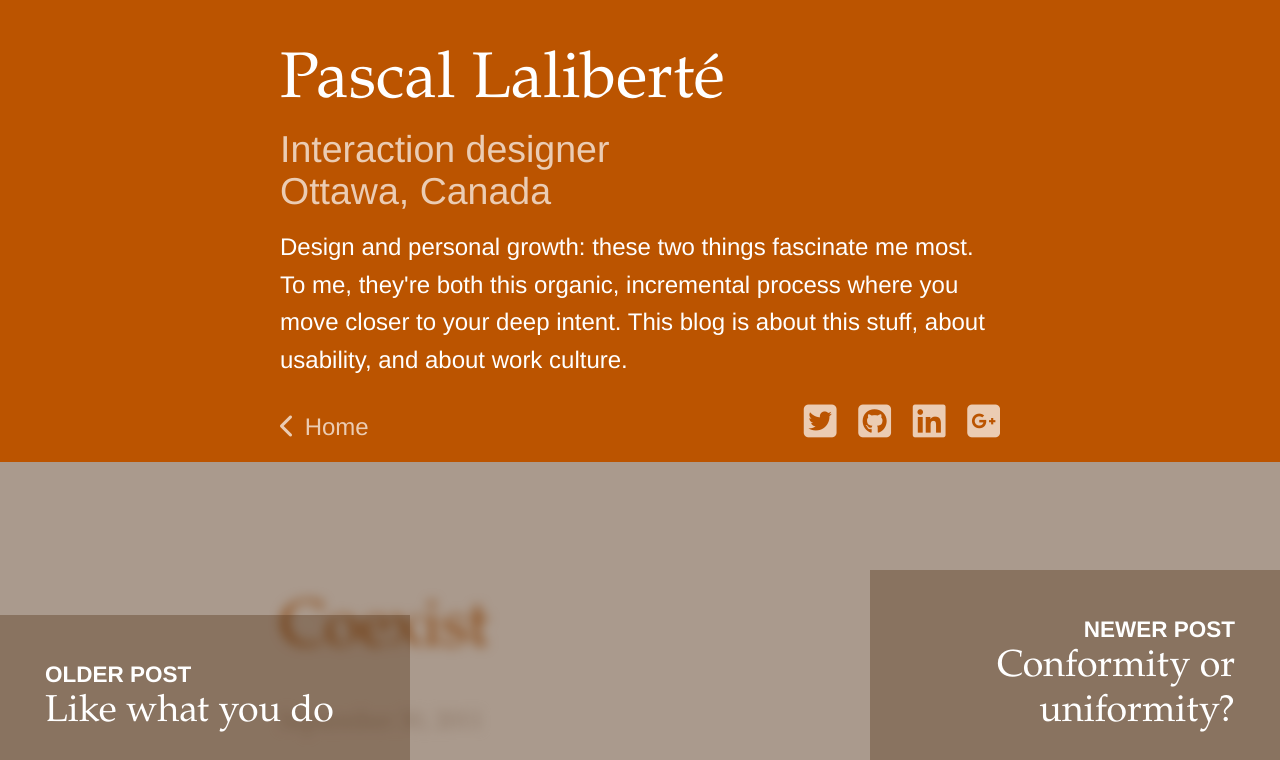
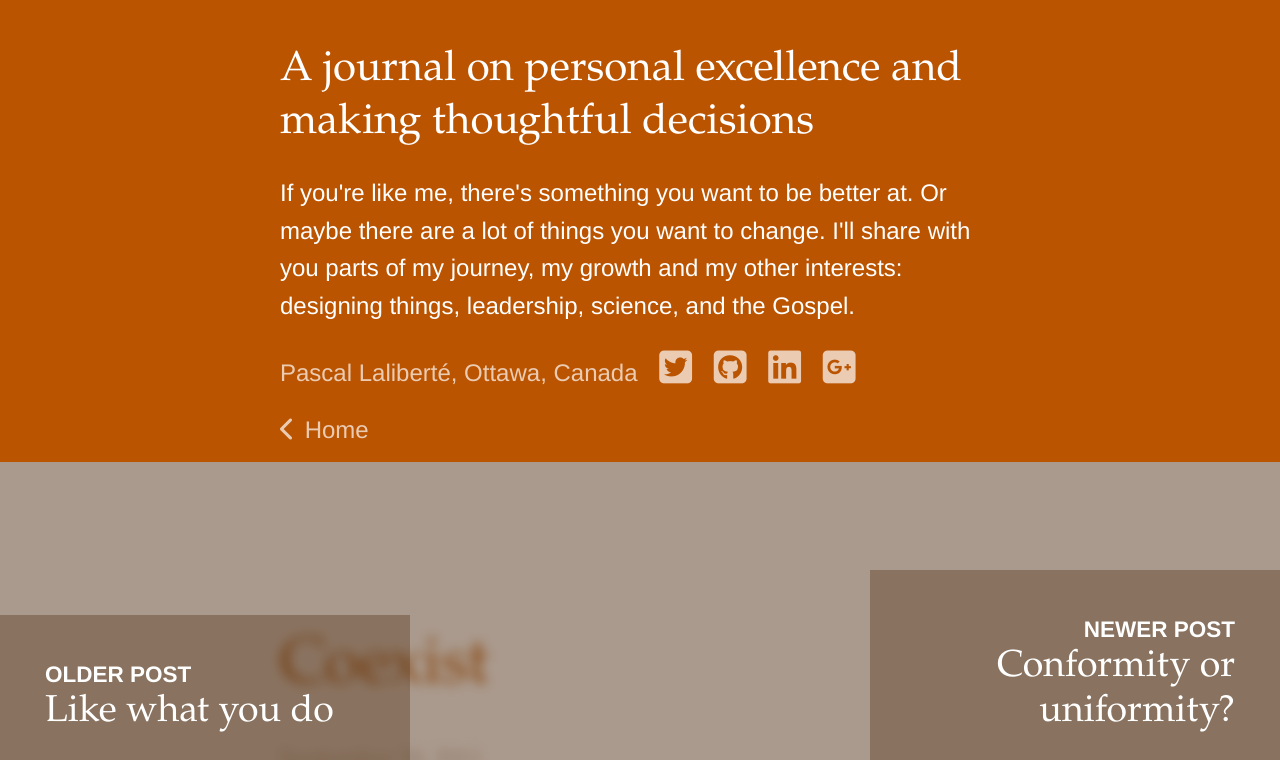
Before and after one commit to pascallaliberte/by.pascallaliberte.me, a Jekyll site: the page built from _posts/tumblr/2011-09-30-coexist.html, in a window 1280 px wide, cut to the strip 0-760 px from the top of the page. Built offline with Jekyll 4.4.1, drawn with Linux system fonts in a browser that asks for light colours; nearby versions of some CDN libraries; library files that are not in the unit come from our copies.

Commit message:
Rewrote my intro: "A journal on personal excellence and making thoughtful decisions" - Rewrote the about paragraph, naming my other interests: designing things, leadership, science, and the Gospel.

```diff
--- a/_includes/about.html
+++ b/_includes/about.html
@@ -2,21 +2,15 @@
 
   <div class="about-details">
     {% if page.key == "is-home" %}
-    <h1 class="about-name">Pascal Laliberté</h1>
+    <h1 class="about-name">A journal on personal excellence and making thoughtful decisions</h1>
     {% else %}
-    <h2 class="about-name">Pascal Laliberté</h2>
+    <h2 class="about-name">A journal on personal excellence and making thoughtful decisions</h2>
     {% endif %}
-    <div class="about-title">Interaction designer<br /> Ottawa, Canada</div>
 
-    <p>Design and personal growth: these two things fascinate me most. To me, they're both this organic, incremental process where you move closer to your deep intent. This blog is about this stuff, about usability, and about work culture.</p>
-
-    <div class="about-links">
-      {% if page.key == null or page.key != "is-home" or paginator.page > 1 %}
-      <a class="about-links-home" href="{{ site.baseurl}}/" rel="home">
-        <i class="fa fa-chevron-left"></i> Home
-      </a>
-      {% endif %}
-      <p class="about-links-follow">
+    <p>If you're like me, there's something you want to be better at. Or maybe there are a lot of things you want to change. I'll share with you parts of my journey, my growth and my other interests: designing things, leadership, science, and the Gospel.</p>
+    <p class="about-signature">
+      <span class="about-signature-name">Pascal Laliberté, Ottawa, Canada</span>
+      <span class="about-signature-follow">
         <a href="http://twitter.com/pascallaliberte" title="Twitter: @pascallaliberte">
           <i class="fa fa-twitter-square"></i>
           <span class="is-hidden">Twitter</span>
@@ -33,7 +27,15 @@
           <i class="fa fa-google-plus-square"></i>
           <span class="is-hidden">Google+</span>
         </a>
-      </p>
+      </span>
+    </p>
+
+    <div class="about-links">
+      {% if page.key == null or page.key != "is-home" or paginator.page > 1 %}
+      <a class="about-links-home" href="{{ site.baseurl}}/" rel="home">
+        <i class="fa fa-chevron-left"></i> Home
+      </a>
+      {% endif %}
     </div>
   </div>
 
--- a/_includes/intro.html
+++ b/_includes/intro.html
@@ -1,3 +1,3 @@
 <div class="intro" id="article">
-  <a class="intro-more" href="#about">Pascal Laliberté &mdash; Interaction designer</a>
+  <a class="intro-more" href="#about">A journal on personal excellence and on making thoughtful decisions &mdash; by <em>Pascal Laliberté</em></a>
 </div>
--- a/a/css/screen.css
+++ b/a/css/screen.css
@@ -700,8 +700,13 @@ a.intro-more {
   text-decoration: none;
   color: inherit;
 }
+/* line 14, ../sass/modules/intro.sass */
+a.intro-more em {
+  text-decoration: underline;
+  font-style: normal;
+}
 
-/* line 15, ../sass/modules/intro.sass */
+/* line 18, ../sass/modules/intro.sass */
 a.intro-more:hover, a.intro-more:active {
   text-decoration: underline;
 }
@@ -709,10 +714,10 @@ a.intro-more:hover, a.intro-more:active {
 /* line 7, ../sass/modules/about.sass */
 .js .about {
   position: absolute;
-  font-size: 16px;
-  font-size: 1.6rem;
-  line-height: 20px;
-  line-height: 2rem;
+  font-size: 14px;
+  font-size: 1.4rem;
+  line-height: 18px;
+  line-height: 1.8rem;
   height: 308px;
   height: 30.8rem;
   background: #bb5400;
@@ -776,15 +781,14 @@ a.intro-more:hover, a.intro-more:active {
 
 /* line 46, ../sass/modules/about.sass */
 .about-name {
-  font-size: 35px;
-  font-size: 3.5rem;
-  line-height: 40px;
-  line-height: 4rem;
+  font-size: 18px;
+  font-size: 1.8rem;
+  line-height: 25px;
+  line-height: 2.5rem;
   margin-top: 30px;
   margin-top: 3rem;
   margin-bottom: 15px;
   margin-bottom: 1.5rem;
-  max-width: 10em;
   font-family: adelle, "Palatino Linotype", "Charcoal", "Georgia", serif;
   font-weight: 400;
   font-style: normal;
@@ -792,45 +796,15 @@ a.intro-more:hover, a.intro-more:active {
 @media (min-width: 512px) {
   /* line 46, ../sass/modules/about.sass */
   .about-name {
-    font-size: 43px;
-    font-size: 4.3rem;
-    line-height: 50px;
-    line-height: 5rem;
-    margin-top: 30px;
-    margin-top: 3rem;
+    font-size: 28px;
+    font-size: 2.8rem;
+    line-height: 35px;
+    line-height: 3.5rem;
   }
 }
 
-/* line 60, ../sass/modules/about.sass */
-.about-title {
-  font-size: 22px;
-  font-size: 2.2rem;
-  line-height: 25px;
-  line-height: 2.5rem;
-  margin-top: -10px;
-  margin-top: -1rem;
-  margin-bottom: -5px;
-  margin-bottom: -0.5rem;
-  max-width: 10em;
-  font-family: adelle-sans, "Helvetica Neue", Helvetica, Arial, sans-serif;
-  font-weight: 400;
-  font-style: normal;
-  color: rgba(255, 255, 255, 0.7);
-}
-@media (min-width: 512px) {
-  /* line 60, ../sass/modules/about.sass */
-  .about-title {
-    font-size: 25px;
-    font-size: 2.5rem;
-    line-height: 28px;
-    line-height: 2.8rem;
-    margin-bottom: -5px;
-    margin-bottom: -0.5rem;
-  }
-}
-
-/* line 75, ../sass/modules/about.sass */
-.js .about-links {
+/* line 59, ../sass/modules/about.sass */
+.js .about-links, .js .about-signature {
   overflow: hidden;
   *zoom: 1;
   color: rgba(255, 255, 255, 0.7);
@@ -840,8 +814,8 @@ a.intro-more:hover, a.intro-more:active {
   line-height: 1.8rem;
 }
 @media (min-width: 512px) {
-  /* line 75, ../sass/modules/about.sass */
-  .js .about-links {
+  /* line 59, ../sass/modules/about.sass */
+  .js .about-links, .js .about-signature {
     font-size: 16px;
     font-size: 1.6rem;
     line-height: 25px;
@@ -849,61 +823,71 @@ a.intro-more:hover, a.intro-more:active {
   }
 }
 
-/* line 84, ../sass/modules/about.sass */
+/* line 68, ../sass/modules/about.sass */
+.js .about-links {
+  margin-top: -3px;
+  margin-top: -0.3rem;
+}
+
+/* line 71, ../sass/modules/about.sass */
 .js .about-links-home {
   float: left;
   display: inline-block;
-  padding-top: 6px;
-  padding-top: 0.6rem;
 }
-@media (min-width: 512px) {
-  /* line 84, ../sass/modules/about.sass */
-  .js .about-links-home {
-    padding-top: 2px;
-    padding-top: 0.2rem;
-  }
-}
-@media (min-width: 880px) {
-  /* line 84, ../sass/modules/about.sass */
-  .js .about-links-home {
-    padding-top: 3px;
-    padding-top: 0.3rem;
-  }
-}
-@media (min-width: 1100px) {
-  /* line 84, ../sass/modules/about.sass */
-  .js .about-links-home {
-    padding-top: 4px;
-    padding-top: 0.4rem;
-  }
-}
-/* line 94, ../sass/modules/about.sass */
+/* line 74, ../sass/modules/about.sass */
 .js .about-links-home .fa {
   padding-right: 2px;
   padding-right: 0.2rem;
 }
 
-/* line 97, ../sass/modules/about.sass */
-.js .about-links-follow {
-  float: right;
+/* line 77, ../sass/modules/about.sass */
+.js .about-signature-follow {
   margin: 0;
+  white-space: nowrap;
+  display: inline-block;
+  margin-top: 5px;
+  margin-top: 0.5rem;
+}
+@media (min-width: 512px) {
+  /* line 77, ../sass/modules/about.sass */
+  .js .about-signature-follow {
+    margin-top: 0;
+  }
 }
 
-/* line 101, ../sass/modules/about.sass */
-.about-links-follow .fa {
+/* line 85, ../sass/modules/about.sass */
+.js .about-signature-name {
+  padding-right: 10px;
+  padding-right: 1rem;
+}
+
+/* line 88, ../sass/modules/about.sass */
+.js .about-signature {
+  margin-top: -5px;
+  margin-top: -0.5rem;
+}
+@media (min-width: 512px) {
+  /* line 88, ../sass/modules/about.sass */
+  .js .about-signature {
+    margin-top: 0;
+  }
+}
+
+/* line 93, ../sass/modules/about.sass */
+.about-signature-follow .fa {
   font-size: 25px;
   font-size: 2.5rem;
-  padding-left: 10px;
-  padding-left: 1rem;
+  padding-right: 10px;
+  padding-right: 1rem;
 }
 
-/* line 105, ../sass/modules/about.sass */
-.js .about-links a {
+/* line 97, ../sass/modules/about.sass */
+.js .about-links a, .js .about-signature a {
   text-decoration: none;
 }
 
-/* line 108, ../sass/modules/about.sass */
-.js .about-links a:hover {
+/* line 100, ../sass/modules/about.sass */
+.js .about-links a:hover, .js .about-signature a:hover {
   color: white;
 }
 
--- a/a/sass/modules/intro.sass
+++ b/a/sass/modules/intro.sass
@@ -11,6 +11,9 @@
 a.intro-more
   text-decoration: none
   color: inherit
+  em
+    text-decoration: underline
+    font-style: normal
 
 a.intro-more:hover, a.intro-more:active
   text-decoration: underline
```
Also changed, not shown: a/css/modules/about.css (+62 -83 lines), a/css/modules/intro.css (+6 -1 lines), a/sass/modules/about.sass (+29 -37 lines).
